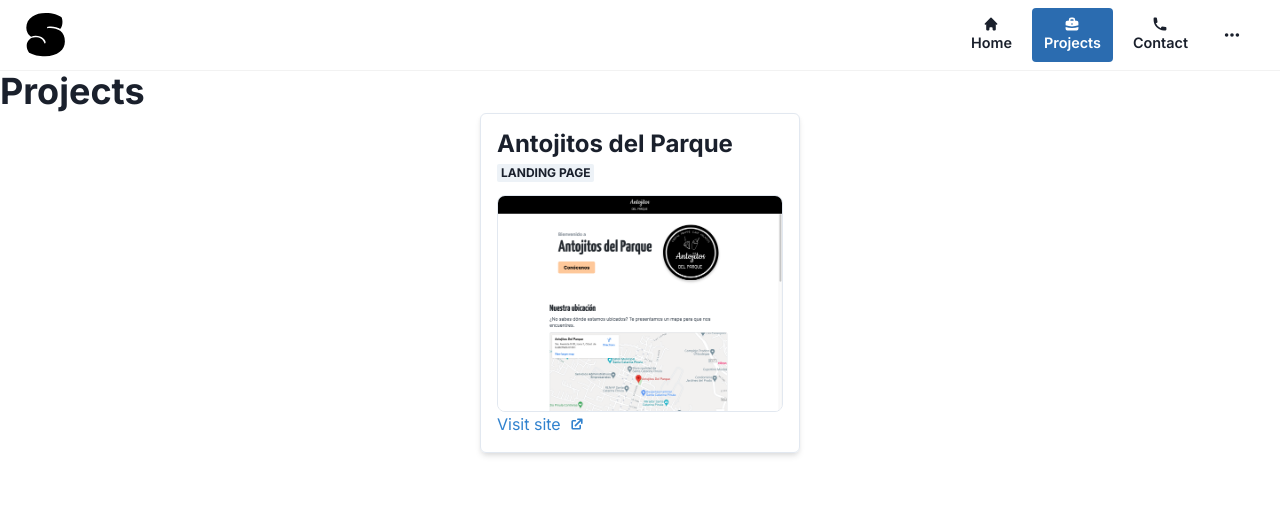
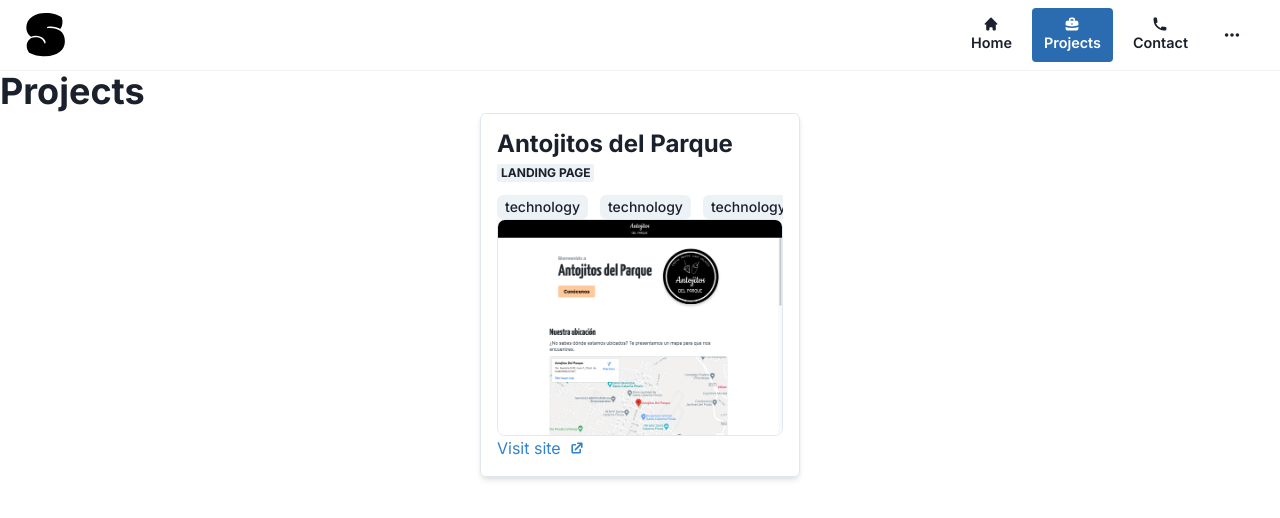
Before and after one commit to ssmgcode/portfolio-react, a React (Create React App) app: page /projects in a window 1280 px wide. Shown: the top 518 px of the page. Built offline with nearby package versions, Linux system fonts and the light colour scheme.

Commit message:
Create technologies tags manager

```diff
--- a/src/components/sections/projects/Project.tsx
+++ b/src/components/sections/projects/Project.tsx
@@ -8,6 +8,7 @@ import {
   HStack,
 } from '@chakra-ui/react'
 import { HiExternalLink } from 'react-icons/hi'
+import TechnologiesManager from './TechnologiesManager'
 
 interface Props {
   name: string
@@ -37,6 +38,7 @@ const Project = ({
       </Heading>
       <Badge>{type}</Badge>
       <Box height=".75em" />
+      <TechnologiesManager technologies={technologies} />
       <Box borderWidth="1px" borderRadius="lg" overflow="hidden">
         <Image src={image} alt={name} />
       </Box>
--- /dev/null
+++ b/src/components/sections/projects/TechnologiesManager.tsx
@@ -0,0 +1,45 @@
+import { Box, HStack, Tag } from '@chakra-ui/react'
+
+interface Props {
+  technologies: string[]
+}
+
+const TechnologiesManager = ({ technologies }: Props): JSX.Element => {
+  const formattedTechnologies = technologies.map((technology) => {
+    if (technology === 'typescript') {
+      return <Tag colorScheme="blue">Typescript</Tag>
+    }
+
+    if (technology === 'react') {
+      return <Tag colorScheme="purple">React</Tag>
+    }
+
+    if (technology === 'dart') {
+      return <Tag colorScheme="cyan">Dart</Tag>
+    }
+
+    if (technology === 'flutter') {
+      return <Tag colorScheme="pink">Flutter</Tag>
+    }
+
+    if (technology === 'go') {
+      return <Tag colorScheme="teal">Go</Tag>
+    }
+
+    if (technology === 'svelte') {
+      return <Tag colorScheme="orange">Svelte</Tag>
+    }
+
+    return <Tag>technology</Tag>
+  })
+
+  return (
+    <HStack spacing="3" overflow="auto">
+      {formattedTechnologies.map((technology, index) => (
+        <Box key={index}>{technology}</Box>
+      ))}
+    </HStack>
+  )
+}
+
+export default TechnologiesManager
```
